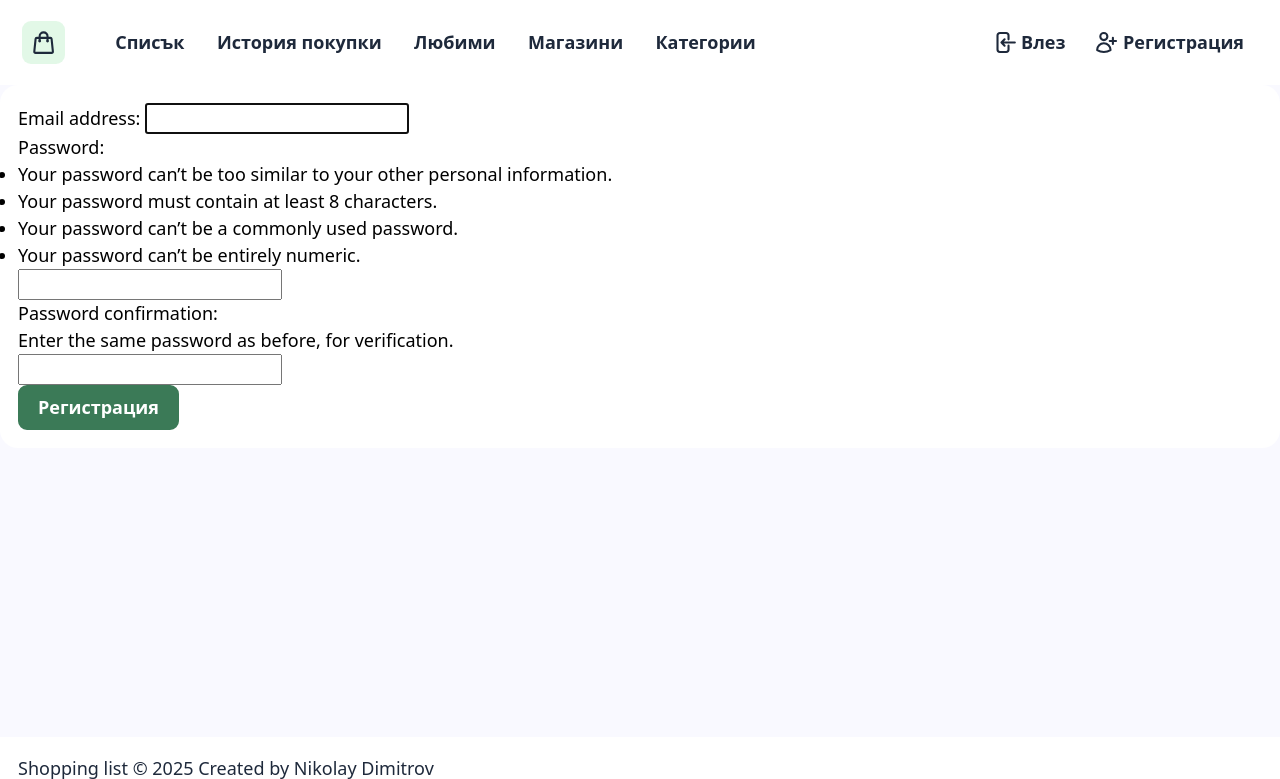
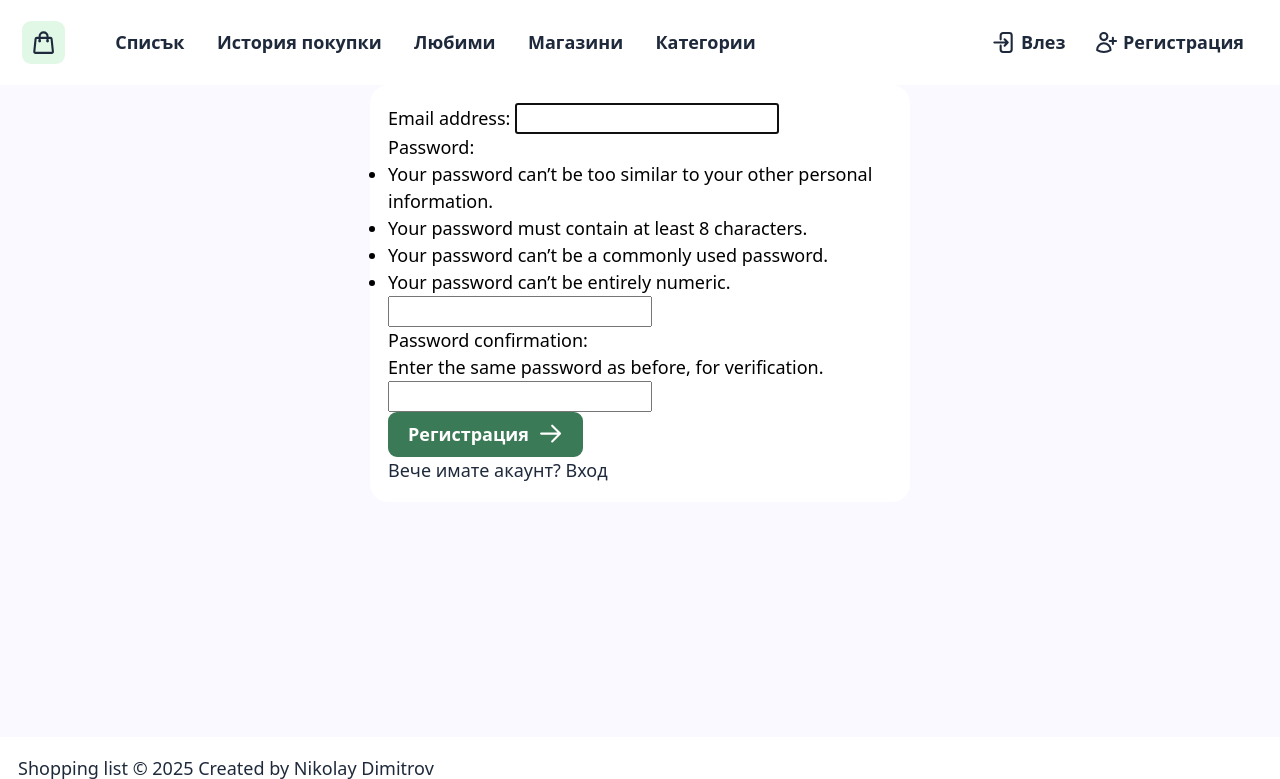
Before and after one commit to nikolay-dimitrov256/shopping-list, a Django app: page /users/register/ in a window 1280 px wide. Shown: the top 779 px of the page. Run offline with Django 5.2, Linux system fonts and the light colour scheme.

Commit message:
Made the whole app for authenticated user, except for the login and register views

```diff
--- a/ShoppingList/common/views.py
+++ b/ShoppingList/common/views.py
@@ -9,7 +9,7 @@ from ShoppingList.items.forms import ItemCreateForm, ItemEditForm
 from ShoppingList.items.models import Item
 
 
-class DashboardView(LoginRequiredMixin, ListView):
+class DashboardView(ListView):
     model = Item
     template_name = 'common/dashboard.html'
 
--- a/ShoppingList/items/urls.py
+++ b/ShoppingList/items/urls.py
@@ -4,5 +4,4 @@ from ShoppingList.items import views
 
 urlpatterns = [
     path('archive/', views.archive_items_view, name='archive-items'),
-    path('<int:pk>/delete/', views.DeleteItemView.as_view(), name='delete-item'),
 ]
--- a/ShoppingList/items/views.py
+++ b/ShoppingList/items/views.py
@@ -12,8 +12,3 @@ def archive_items_view(request):
     items.update(is_archived=True)
 
     return redirect('dashboard')
-
-
-class DeleteItemView(DeleteView):
-    model = Item
-    success_url = reverse_lazy('dashboard')
--- a/ShoppingList/settings.py
+++ b/ShoppingList/settings.py
@@ -56,6 +56,7 @@ MIDDLEWARE = [
     'django.middleware.common.CommonMiddleware',
     'django.middleware.csrf.CsrfViewMiddleware',
     'django.contrib.auth.middleware.AuthenticationMiddleware',
+    'django.contrib.auth.middleware.LoginRequiredMiddleware',
     'django.contrib.messages.middleware.MessageMiddleware',
     'django.middleware.clickjacking.XFrameOptionsMiddleware',
 ]
@@ -114,6 +115,7 @@ AUTH_PASSWORD_VALIDATORS = [
 
 AUTH_USER_MODEL = 'users.AppUser'
 LOGIN_REDIRECT_URL = reverse_lazy('dashboard')
+LOGIN_URL = reverse_lazy('login')
 LOGOUT_REDIRECT_URL = reverse_lazy('login')
 
 # Internationalization
--- a/ShoppingList/users/views.py
+++ b/ShoppingList/users/views.py
@@ -1,7 +1,9 @@
 from django.contrib.auth import get_user_model, login
+from django.contrib.auth.decorators import login_not_required
 from django.contrib.auth.views import LoginView
 from django.shortcuts import render, redirect
 from django.urls import reverse
+from django.utils.decorators import classonlymethod, method_decorator
 from django.views.generic import CreateView
 
 from ShoppingList.users.forms import AppUserCreateForm
@@ -17,6 +19,7 @@ class AppUserRegisterView(CreateView):
     def get_success_url(self):
         return self.request.META.get('HTTP_REFERRER') or reverse('dashboard')
 
+    @method_decorator(login_not_required)
     def dispatch(self, request, *args, **kwargs):
         if request.user.is_authenticated:
             return redirect(self.get_success_url())
@@ -30,9 +33,11 @@ class AppUserRegisterView(CreateView):
 
         return redirect(self.get_success_url())
 
+
 class AppUserLoginView(LoginView):
     template_name = 'users/login.html'
 
+    @method_decorator(login_not_required)
     def dispatch(self, request, *args, **kwargs):
         if request.user.is_authenticated:
             return redirect(self.get_success_url())
--- a/static/styles/components/forms.css
+++ b/static/styles/components/forms.css
@@ -158,3 +158,8 @@ edit-form .buttons .button:first-child {
     flex-grow: 1;
     flex-basis: 50%;
 }
+
+.user-form {
+    max-width: 30em;
+    margin: auto;
+}
--- a/templates/partials/header.html
+++ b/templates/partials/header.html
@@ -44,7 +44,7 @@
                     {% else %}
                     <a href="{% url 'login' %}" class="login">
                         <svg xmlns="http://www.w3.org/2000/svg" fill="none" viewBox="0 0 24 24" stroke-width="1.5" stroke="currentColor" class="icon icon-md">
-                            <path stroke-linecap="round" stroke-linejoin="round" d="M15.75 9V5.25A2.25 2.25 0 0 0 13.5 3h-6a2.25 2.25 0 0 0-2.25 2.25v13.5A2.25 2.25 0 0 0 7.5 21h6a2.25 2.25 0 0 0 2.25-2.25V15M12 9l-3 3m0 0 3 3m-3-3h12.75" />
+                            <path stroke-linecap="round" stroke-linejoin="round" d="M8.25 9V5.25A2.25 2.25 0 0 1 10.5 3h6a2.25 2.25 0 0 1 2.25 2.25v13.5A2.25 2.25 0 0 1 16.5 21h-6a2.25 2.25 0 0 1-2.25-2.25V15M12 9l3 3m0 0-3 3m3-3H2.25" />
                         </svg>
                         <span>Влез</span>
                     </a>
--- a/templates/users/register.html
+++ b/templates/users/register.html
@@ -10,14 +10,17 @@
 {% include 'partials/header.html' %}
 
 <main class="site-content">
-    <form action="{% url 'register' %}" method="post">
+    <form class="user-form" action="{% url 'register' %}" method="post">
         {% csrf_token %}
 
         {{ form }}
         <button class="button btn-primary">
             <span>Регистрация</span>
+            <svg xmlns="http://www.w3.org/2000/svg" fill="none" viewBox="0 0 24 24" stroke-width="1.5" stroke="currentColor" class="icon icon-md">
+                <path stroke-linecap="round" stroke-linejoin="round" d="M13.5 4.5 21 12m0 0-7.5 7.5M21 12H3" />
+            </svg>
         </button>
-
+        <p>Вече имате акаунт? <a href="{% url 'login' %}">Вход</a></p>
     </form>
 </main>
 
```
Also changed, not shown: templates/users/login.html (+5 -2 lines).
